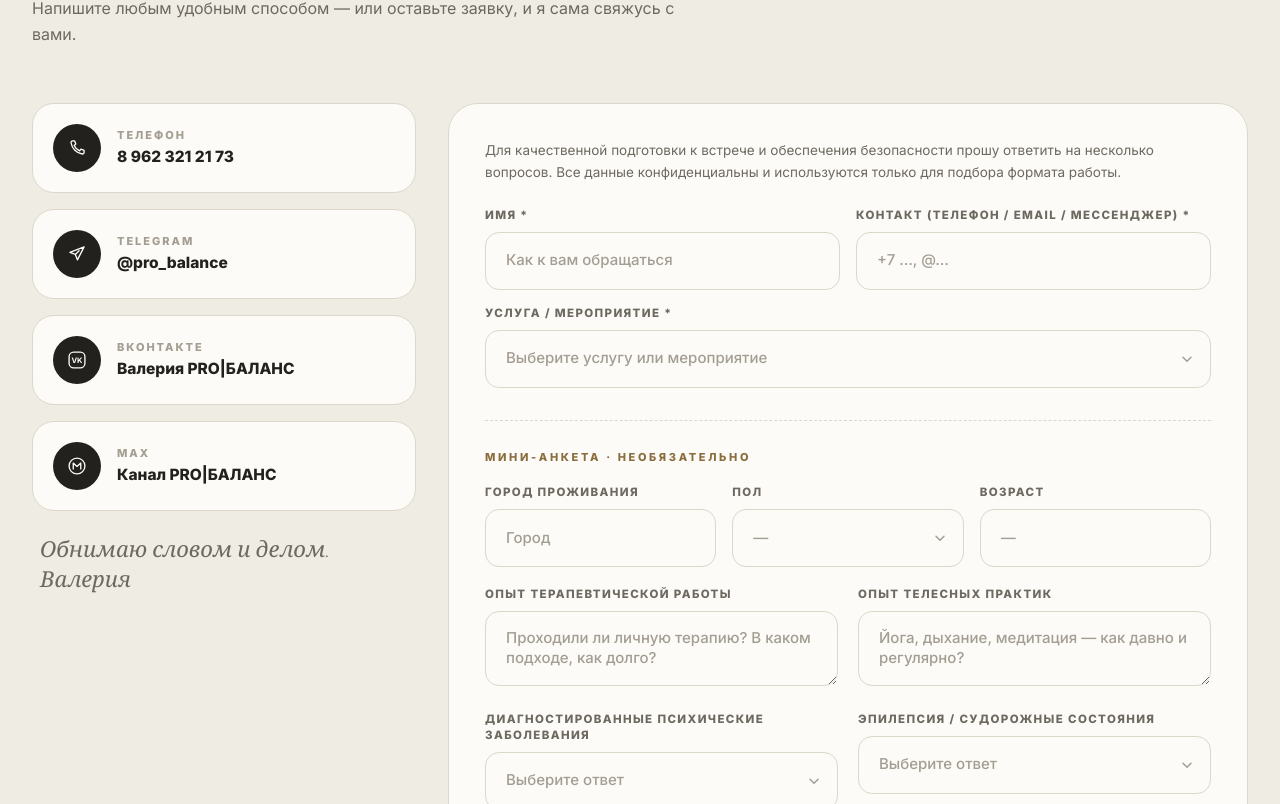
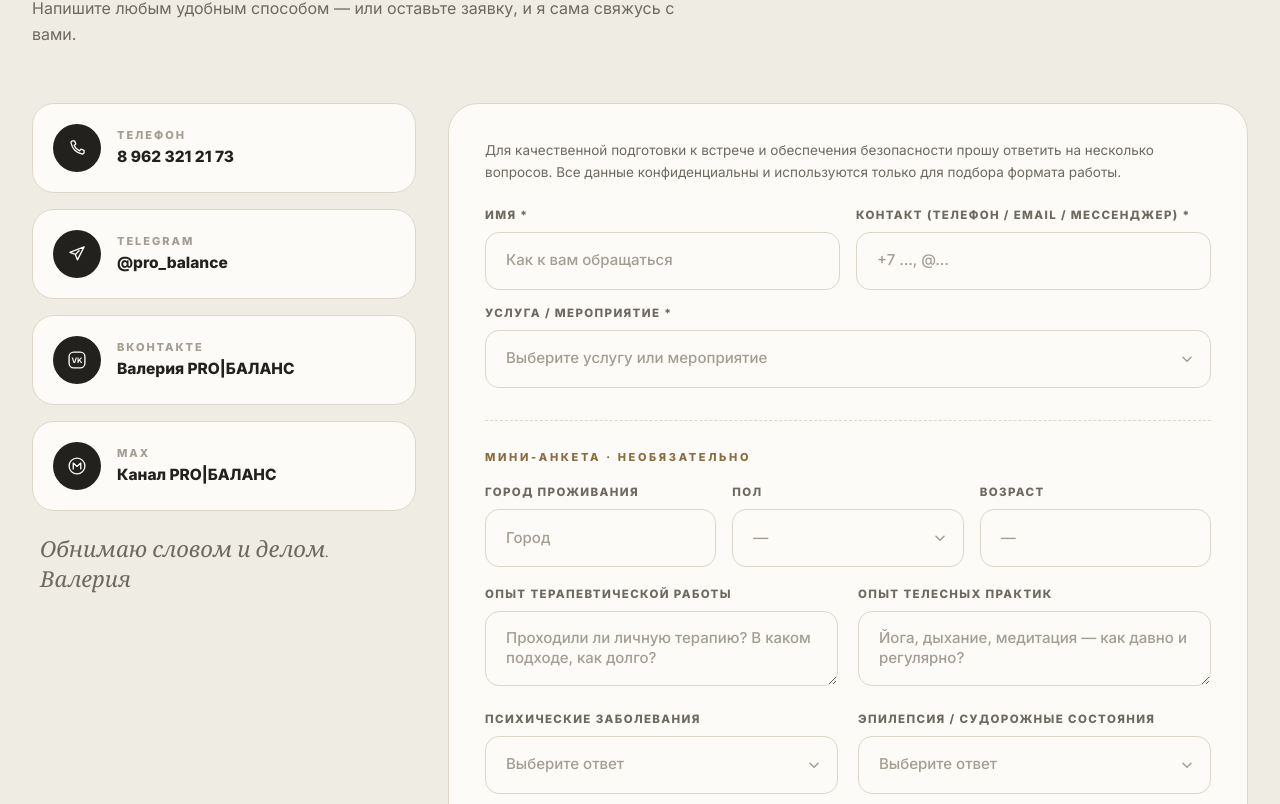
Before and after one commit to mvnikiforov/QWEN_mind_and_body, a React (Vite) app: page / in a window 1280 px wide. Shown: the part 11196-12000 px from the top of the page. Built offline with nearby package versions, Linux system fonts and the light colour scheme.

Commit message:
Update Contact.tsx

```diff
--- a/src/components/Contact.tsx
+++ b/src/components/Contact.tsx
@@ -209,7 +209,7 @@ function ContactForm() {
             <textarea rows={2} value={form.bodyExp} onChange={(e) => set({ bodyExp: e.target.value })} placeholder="Йога, дыхание, медитация — как давно и регулярно?" className={AREA} /></label>
         </div>
         <div className="mt-5 grid gap-5 sm:grid-cols-2">
-          <Select label="Диагностированные психические заболевания" value={form.mental} onChange={(v) => set({ mental: v })} options={["Нет", "Да (укажите в комментарии)", "Не готов(а) отвечать"]} placeholder="Выберите ответ" />
+          <Select label="Психические заболевания" value={form.mental} onChange={(v) => set({ mental: v })} options={["Нет", "Да (укажите в комментарии)", "Не готов(а) отвечать"]} placeholder="Выберите ответ" />
           <Select label="Эпилепсия / судорожные состояния" value={form.epilepsy} onChange={(v) => set({ epilepsy: v })} options={["Нет", "Да (укажите в комментарии)", "Не знаю"]} placeholder="Выберите ответ" />
           <Select label="Операции за последние полгода" value={form.surgery} onChange={(v) => set({ surgery: v })} options={["Нет", "Да (укажите в комментарии)"]} placeholder="Выберите ответ" />
           <Select label="Грыжи позвоночника, проблемы с ОДА" value={form.hernia} onChange={(v) => set({ hernia: v })} options={["Нет", "Да (укажите в комментарии)", "Не знаю"]} placeholder="Выберите ответ" />
```
